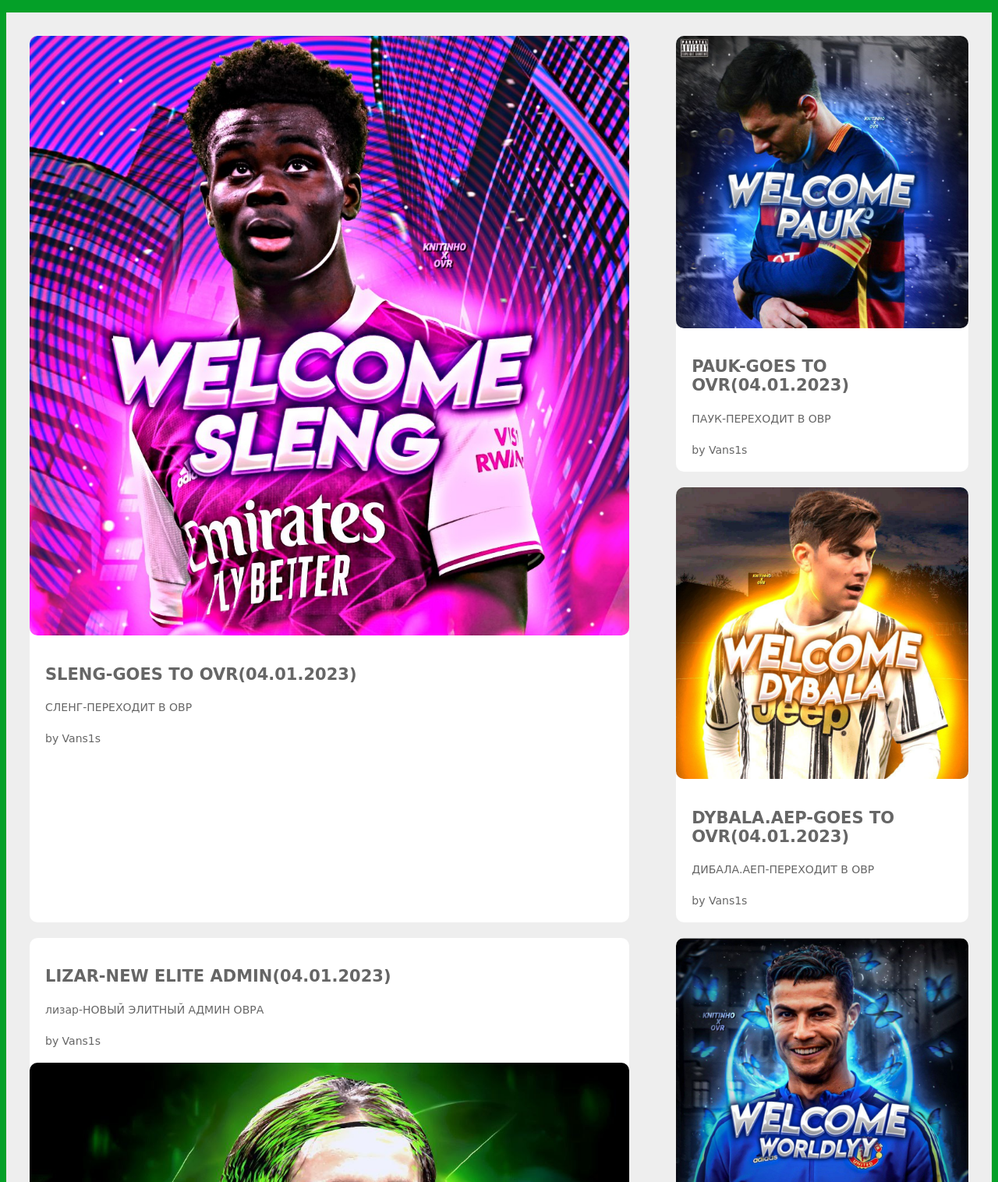
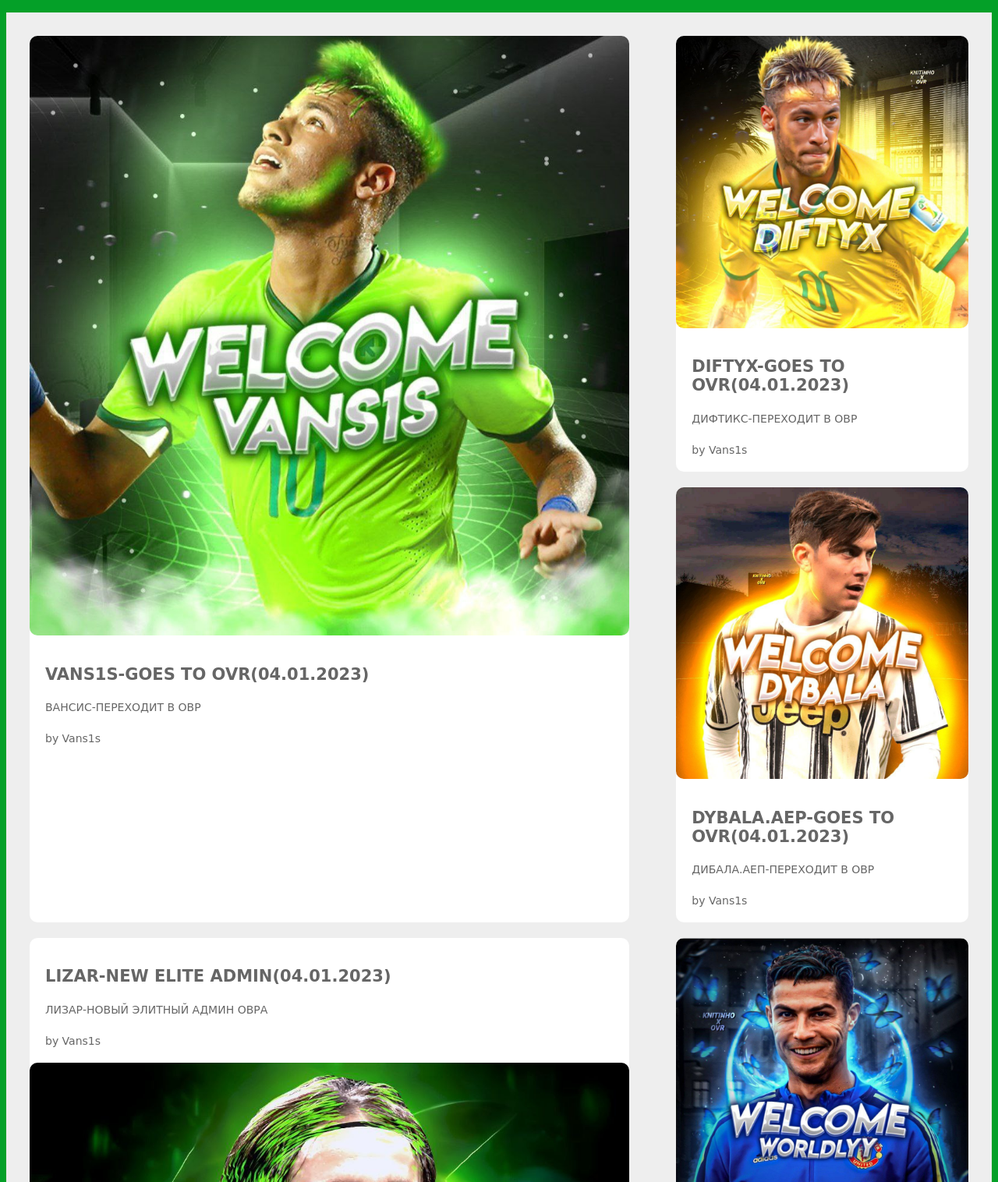
Before and after one commit to vans1s/footovr, a plain HTML site: page index2.html in a window 1280 px wide. Shown: the part 84-1600 px from the top of the page at 78% size. Drawn offline with Linux system fonts and the light colour scheme.

Commit message:
Add files via upload

```diff
--- a/index2.html
+++ b/index2.html
@@ -27,10 +27,10 @@
     </div>
     <div class="columns">
         <div class="column main-column">
-            <a class="article" href="#"><img src="img/СЛЕНГ НОВЫЙ УЧАСТНИК.jpg" class="article-imagee">
+            <a class="article" href="#"><img src="img/ВАНСИС НОВЫЙ УЧАСТНИК.jpg" class="article-imagee">
                 <div class="article-body">
-                    <h2 class="article-title">SLENG-GOES TO OVR(04.01.2023)</h2>
-                    <p class="article-content">СЛЕНГ-ПЕРЕХОДИТ В ОВР</p>
+                    <h2 class="article-title">VANS1S-GOES TO OVR(04.01.2023)</h2>
+                    <p class="article-content">ВАНСИС-ПЕРЕХОДИТ В ОВР</p>
                     <footer class="article-info">
                         <span>by Vans1s</span>
                     </footer>
@@ -39,7 +39,7 @@
             <a class="article" href="#">
                 <div class="article-body">
                     <h2 class="article-title">LIZAR-NEW ELITE ADMIN(04.01.2023)</h2>
-                    <p class="article-content">лизар-НОВЫЙ ЭЛИТНЫЙ АДМИН ОВРА</p>
+                    <p class="article-content">ЛИЗАР-НОВЫЙ ЭЛИТНЫЙ АДМИН ОВРА</p>
                     <footer class="article-info">
                         <span>by Vans1s</span>
                     </footer>
@@ -48,10 +48,10 @@
         </div>
         <div class="column">
             <a class="article" href="#">
-                <img src="img/ПАУК НОВЫЙ УЧАСТНИК.jpg" class="article-image">
+                <img src="img/ДИФТИКС НОВЫЙ УЧАСТНИК.jpg" class="article-image">
                 <div class="article-body">
-                    <h2 class="article-title">PAUK-GOES TO OVR(04.01.2023)</h2>
-                    <p class="article-content">ПАУК-ПЕРЕХОДИТ В ОВР</p>
+                    <h2 class="article-title">DIFTYX-GOES TO OVR(04.01.2023)</h2>
+                    <p class="article-content">ДИФТИКС-ПЕРЕХОДИТ В ОВР</p>
                     <footer class="article-info">
                         <span>by Vans1s</span>
                     </footer>
@@ -76,10 +76,10 @@
                     </footer>
                 </div>
             </a>
-            <a class="article" href="#"><img src="img/ФИКСИ НОВЫЙ УЧАСТНИК.jpg" class="article-image">
+            <a class="article" href="#"><img src="img/БДЖЛ.АМ НОВЫЙ УЧАСТНИК.jpg" class="article-image">
                 <div class="article-body">
-                    <h2 class="article-title">FIXSI-GOES TO OVR(04.01.2023)</h2>
-                    <p class="article-content">ФИКСИ-ПЕРЕХОДИТ В ОВР</p>
+                    <h2 class="article-title">BJL.AM-GOES TO OVR(05.01.2023)</h2>
+                    <p class="article-content">БДЖЛ.АМ-ПЕРЕХОДИТ В ОВР</p>
                     <footer class="article-info">
                         <span>by Vans1s</span>
                     </footer>
```
Also changed, not shown: index3.html (+12 -0 lines), img/DIFTYX.AM.jpg (added), img/VANS1S.png (added), img/БДЖЛ.АМ НОВЫЙ УЧАСТНИК.jpg (added), img/ВАНСИС НОВЫЙ УЧАСТНИК.jpg (added), img/ДИФТИКС НОВЫЙ УЧАСТНИК.jpg (added).
